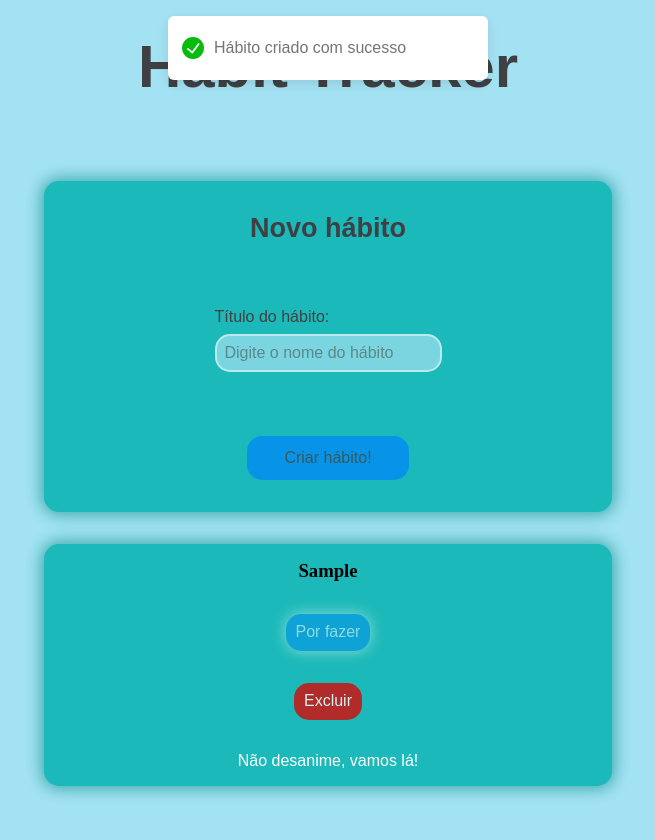
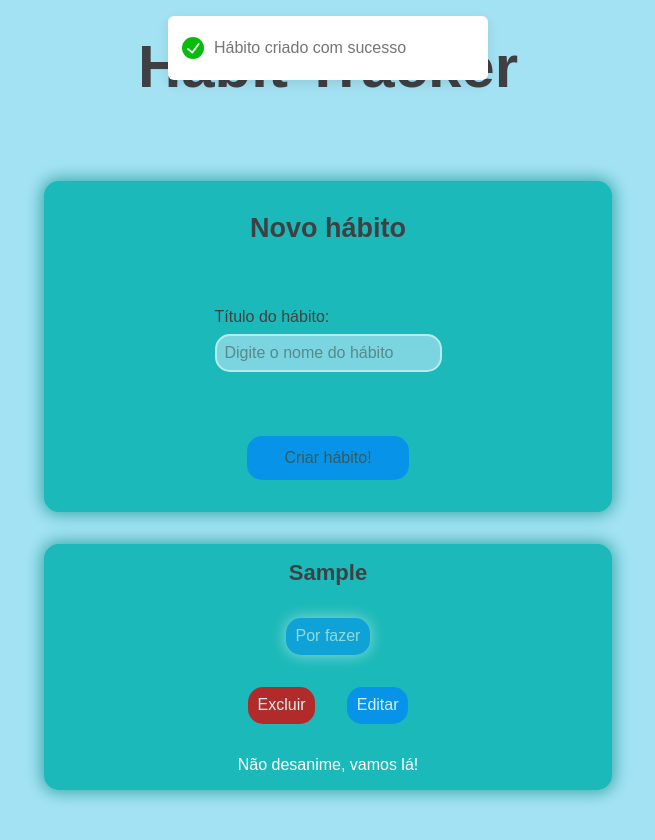
Before and after one commit to leozanidev/habit-tracker, a React (Vite) app: page / in a window 1280 px wide. Both pictures are taken after typing "Sample" into the empty fields and a click on the button "Criar hábito!". Shown: the top 840 px of the page, without its empty margins (312-967 px from the left). Built offline with nearby package versions, Linux system fonts and the light colour scheme.

Commit message:
feat: adicionar edição de hábito

```diff
--- a/src/App.jsx
+++ b/src/App.jsx
@@ -11,6 +11,7 @@ import DelModal from "./components/DelModal";
 
 // Importando estilo
 import styles from "./App.module.css";
+import EditModal from "./components/EditModal";
 
 function App() {
   // Função para pegar itens salvos no localStorage
@@ -24,8 +25,9 @@ function App() {
   }
   const [habitList, setHabitList] = useState(getLocalStorageList());
   const [selectedHabit, setSelectedHabit] = useState();
-  const [modalStatus, setModalStatus] = useState(false);
-  if (modalStatus) {
+  const [delModalStatus, setDelModalStatus] = useState(false);
+  const [editModalStatus, setEditModalStatus] = useState(false);
+  if (delModalStatus || editModalStatus) {
     document.body.classList.add(`${styles.noScroll}`);
   } else {
     document.body.classList.remove(`${styles.noScroll}`);
@@ -129,14 +131,13 @@ function App() {
         return streak;
       }
     }
-    console.log(streak);
     return streak;
   }
 
   // Função para definir exibição de modal
-  function showModal(habit) {
+  function showDelModal(habit) {
     setSelectedHabit(habit);
-    setModalStatus(true);
+    setDelModalStatus(true);
   }
 
   // Função para deleta o hábito
@@ -145,14 +146,40 @@ function App() {
     const newList = habitList.filter((habit) => habit.id !== habitId);
     setHabitList(newList);
     setSelectedHabit(null);
-    setModalStatus(false);
+    setDelModalStatus(false);
     toast.success("Hábito excluído com sucesso");
   }
 
-  // Função para cancelar a exclusão do hábito
-  function delCancel() {
+  // Função para cancelar a exclusão ou edição do hábito
+  function modalCancel() {
     setSelectedHabit(null);
-    setModalStatus(false);
+    if (editModalStatus) {
+      setEditModalStatus(false);
+    }
+    if (delModalStatus) {
+      setDelModalStatus(false);
+    }
+  }
+
+  // Função que abre o modal de edição
+  function showEditModal(habit) {
+    setSelectedHabit(habit);
+    setEditModalStatus(true);
+  }
+
+  // Função para editar hábitos
+  function editHabitFunc(newTitle) {
+    const habitId = selectedHabit.id;
+    const newHabitList = habitList.map((habit) => {
+      if (habit.id == habitId) {
+        const updatedHabit = { ...habit, title: newTitle };
+        return updatedHabit;
+      }
+      return habit;
+    });
+
+    setHabitList(newHabitList);
+    setEditModalStatus(false);
   }
 
   return (
@@ -170,14 +197,21 @@ function App() {
             habit={habit}
             doneToday={doneToday}
             calculateStreak={calculateStreak}
-            showModal={showModal}
+            showDelModal={showDelModal}
+            showEditModal={showEditModal}
           />
         ))}
         <DelModal
           habit={selectedHabit}
           delHabit={delHabit}
-          delCancel={delCancel}
-          modalStatus={modalStatus}
+          modalCancel={modalCancel}
+          delModalStatus={delModalStatus}
+        />
+        <EditModal
+          habit={selectedHabit}
+          modalCancel={modalCancel}
+          editHabit={editHabitFunc}
+          editModalStatus={editModalStatus}
         />
         <ToastContainer
           position="top-center"
--- a/src/components/DelModal.jsx
+++ b/src/components/DelModal.jsx
@@ -1,11 +1,11 @@
-import style from "./DelModal.module.css";
+import style from "./Modal.module.css";
 
-const DelModal = ({ habit, delHabit, delCancel, modalStatus }) => {
+const DelModal = ({ habit, delHabit, modalCancel, delModalStatus }) => {
   return (
     <div
-      className={`${style.mainModalContainer} ${modalStatus ? style.modalContainerActive : style.modalContainerDeactive}`}>
+      className={`${style.mainModalContainer} ${delModalStatus ? style.modalContainerActive : style.modalContainerDeactive}`}>
       <div
-        className={`${style.modal} ${modalStatus ? style.modalActive : style.modalDeactive}`}>
+        className={`${style.modal} ${delModalStatus ? style.modalActive : style.modalDeactive}`}>
         <h2>{`Tem certeza que deseja excluir o hábito ${habit ? habit.title : ""}?`}</h2>
         <div className={style.actionBox}>
           <button
@@ -15,7 +15,7 @@ const DelModal = ({ habit, delHabit, delCancel, modalStatus }) => {
           </button>
           <button
             className={`${style.modalBtn} ${style.cancelBtn}`}
-            onClick={delCancel}>
+            onClick={modalCancel}>
             Cancelar
           </button>
         </div>
--- /dev/null
+++ b/src/components/EditModal.jsx
@@ -0,0 +1,55 @@
+import { useEffect, useState } from "react";
+import style from "./Modal.module.css";
+import { toast } from "react-toastify";
+
+const EditModal = ({ habit, modalCancel, editHabit, editModalStatus }) => {
+  const [newTitle, setNewTitle] = useState("");
+  useEffect(() => {
+    if (habit) {
+      setNewTitle(habit.title);
+    }
+  }, [editModalStatus]);
+
+  function editHandleChange(e) {
+    setNewTitle(e.target.value);
+  }
+
+  function handleEdit() {
+    if (newTitle.trim() === "") {
+      toast.error("O campo título é obrigatório");
+      return;
+    }
+    editHabit(newTitle);
+    setNewTitle("");
+    toast.success("Hábito editado com sucesso");
+  }
+  return (
+    <div
+      className={`${style.mainModalContainer} ${editModalStatus ? style.modalContainerActive : style.modalContainerDeactive}`}>
+      <div
+        className={`${style.modal} ${editModalStatus ? style.modalActive : style.modalDeactive}`}>
+        <h2>{`Editando o hábito: ${habit ? habit.title : ""}.`}</h2>
+        <div className={style.editInput}>
+          <label>
+            <span>Título</span>
+            <input type="text" value={newTitle} onChange={editHandleChange} />
+          </label>
+        </div>
+        <div className={style.actionBox}>
+          <button
+            className={`${style.modalBtn} ${style.confirmBtn}`}
+            onClick={handleEdit}>
+            Salvar
+          </button>
+          <button
+            className={`${style.modalBtn} ${style.cancelBtn}`}
+            onClick={modalCancel}>
+            Cancelar
+          </button>
+        </div>
+      </div>
+    </div>
+  );
+};
+
+export default EditModal;
--- a/src/components/HabitItem.jsx
+++ b/src/components/HabitItem.jsx
@@ -1,7 +1,13 @@
 // Importando estilos
 import style from "./HabitItem.module.css";
 
-const HabitItem = ({ doneToday, habit, calculateStreak, showModal }) => {
+const HabitItem = ({
+  doneToday,
+  habit,
+  calculateStreak,
+  showDelModal,
+  showEditModal,
+}) => {
   function handleStatusClick(e) {
     e.preventDefault();
     doneToday(habit.id);
@@ -9,7 +15,12 @@ const HabitItem = ({ doneToday, habit, calculateStreak, showModal }) => {
 
   function handleDelClick(e) {
     e.preventDefault();
-    showModal(habit);
+    showDelModal(habit);
+  }
+
+  function handleEditClick(e) {
+    e.preventDefault();
+    showEditModal(habit);
   }
 
   const today = new Date().toLocaleDateString();
@@ -24,7 +35,7 @@ const HabitItem = ({ doneToday, habit, calculateStreak, showModal }) => {
   }
   return (
     <div className={style.item}>
-      <h3>{habit.title}</h3>
+      <h3 className={style.itemTitle}>{habit.title}</h3>
       <div className={style.itemDetails}>
         {habit.completedDays.includes(today) ? (
           <button
@@ -39,9 +50,14 @@ const HabitItem = ({ doneToday, habit, calculateStreak, showModal }) => {
             Por fazer
           </button>
         )}
-        <button className={style.delBtn} onClick={handleDelClick}>
-          Excluir
-        </button>
+        <div className={style.actionBox}>
+          <button className={style.delBtn} onClick={handleDelClick}>
+            Excluir
+          </button>
+          <button className={style.editBtn} onClick={handleEditClick}>
+            Editar
+          </button>
+        </div>
         <span>{mensagem}</span>
       </div>
     </div>
--- a/src/components/HabitItem.module.css
+++ b/src/components/HabitItem.module.css
@@ -1,3 +1,4 @@
+/* Estilos gerais do item */
 .item {
   display: flex;
   flex-direction: column;
@@ -9,7 +10,7 @@
   gap: 2rem;
 }
 
-.itemDetails > button {
+.itemDetails button {
   font: var(--normal-txt-font);
   padding: 0.6rem;
   border-radius: 15px;
@@ -20,6 +21,24 @@
   color: #fff;
 }
 
+/* Detalhes do hábito */
+.itemDetails {
+  display: flex;
+  flex-direction: column;
+  align-items: center;
+  gap: 2rem;
+  font: var(--normal-txt-font);
+}
+
+.itemDetails > span {
+  display: flex;
+  align-items: center;
+  justify-content: center;
+  color: #fff;
+  gap: 0.2rem;
+}
+
+/* Botão de status diário do hábito */
 .stateBtnDone {
   background-color: var(--action-color);
   opacity: 1;
@@ -40,25 +59,20 @@
 
 .stateBtnPending:hover {
   opacity: 1;
-  color: #fff;
 }
 
-.itemDetails {
+/* Caixa dos botões de ação do item */
+.actionBox {
   display: flex;
-  flex-direction: column;
-  align-items: center;
   gap: 2rem;
-  font: var(--normal-txt-font);
 }
 
-.itemDetails > span {
-  display: flex;
-  align-items: center;
-  justify-content: center;
-  color: #fff;
-  gap: 0.2rem;
+.actionBox > button {
+  padding: 0.6rem;
+  border-radius: 15px;
 }
 
+/* Botões de ação dos itens */
 .delBtn {
   background-color: #d70808;
   opacity: 0.8;
@@ -68,3 +82,19 @@
   opacity: 1;
   box-shadow: 0 0 15px;
 }
+
+.editBtn {
+  background-color: var(--action-color);
+  opacity: 0.8;
+}
+
+.editBtn:hover {
+  opacity: 1;
+  box-shadow: 0 0 15px;
+}
+
+/* Mudança no título do item */
+.itemTitle {
+  font: 600 22px sans-serif;
+  color: var(--title-color);
+}
--- a/src/components/DelModal.module.css
+++ b/src/components/Modal.module.css
@@ -86,3 +86,33 @@
   transform: scale(1);
   transition: 0.5s;
 }
+
+/* Input do Modal de edição */
+.editInput {
+  display: flex;
+  align-items: center;
+  justify-content: center;
+}
+
+.editInput > label {
+  display: flex;
+  flex-direction: column;
+  gap: 1rem;
+  font: var(--normal-txt-font);
+  color: #fff;
+}
+
+.editInput input {
+  all: unset;
+  background-color: var(--main-bg-color);
+  border-radius: 15px;
+  padding: 0.5rem;
+  opacity: 0.7;
+  border: 2px solid #fff;
+  transition: 0.8s;
+}
+
+.editInput input:focus {
+  border: 2px solid #000;
+  opacity: 1;
+}
```
Also changed, not shown: src/components/EditModal.module.css (added).
